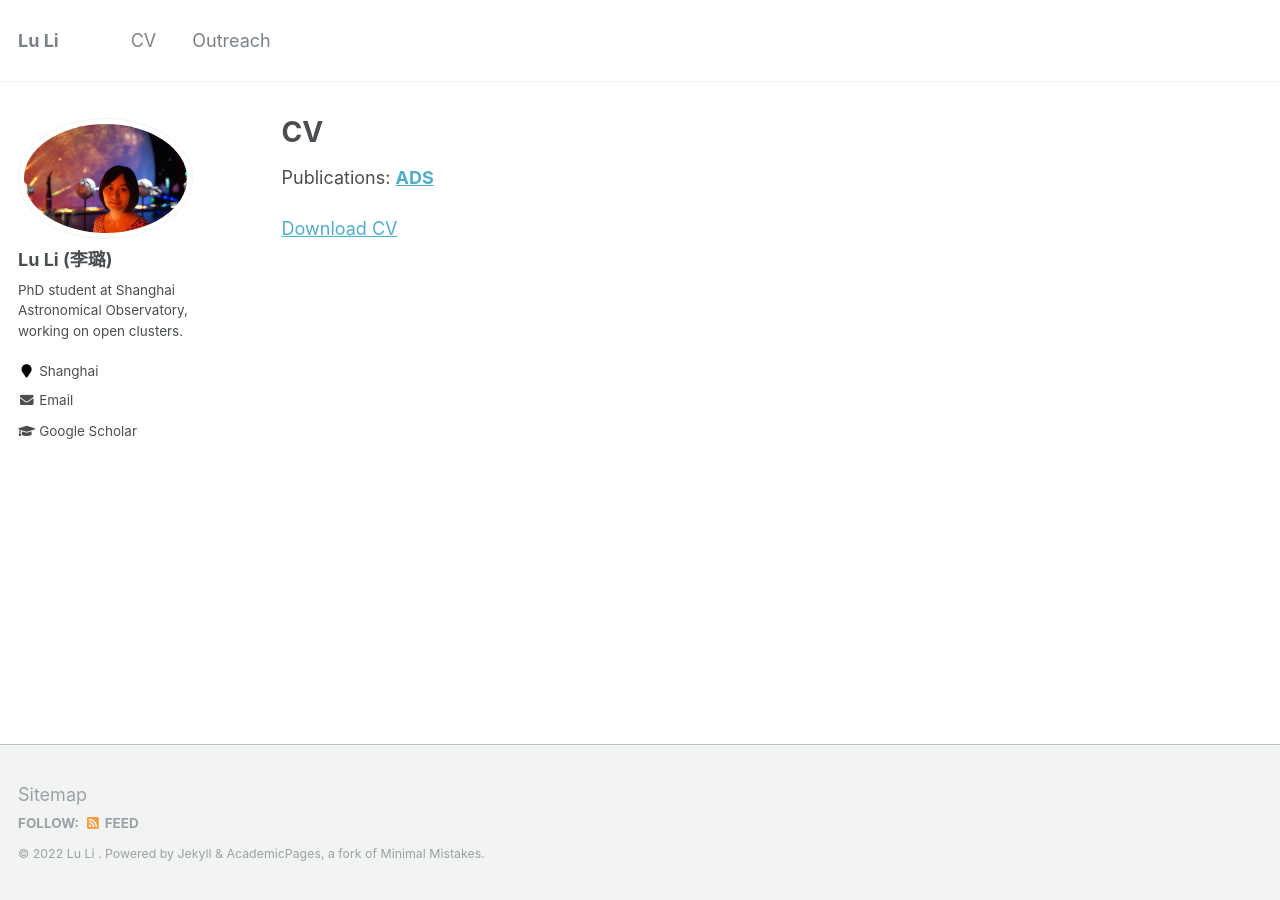
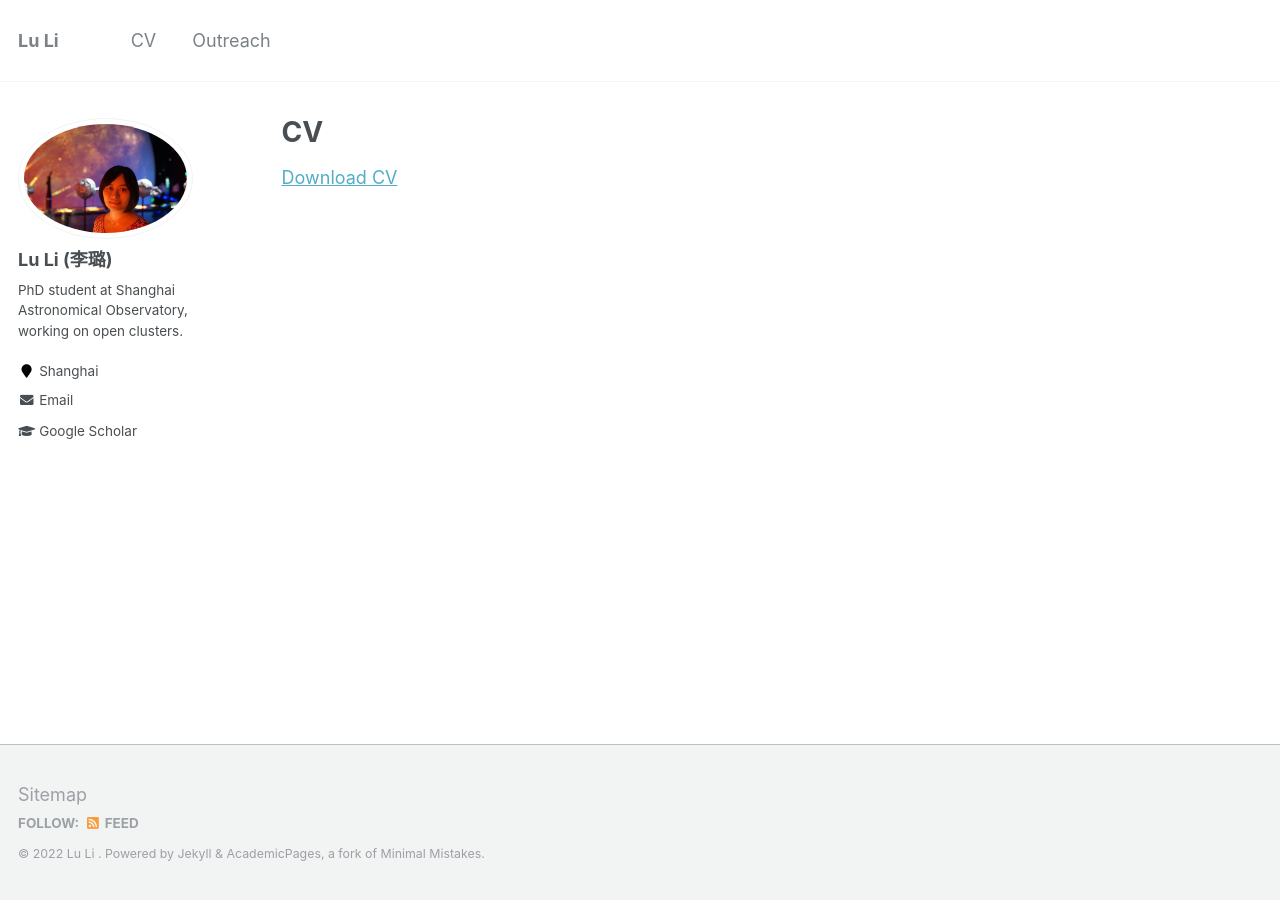
Before and after one commit to luly42/luly42.github.io, a Jekyll site: the page built from _pages/cv.md, in a window 1280 px wide. Built offline with Jekyll 4.4.1, drawn with Linux system fonts in a browser that asks for light colours.

Commit message:
Update cv.md

```diff
--- a/_pages/cv.md
+++ b/_pages/cv.md
@@ -10,6 +10,5 @@ redirect_from:
 
 {% include base_path %}
 
-Publications: [**ADS**](https://ui.adsabs.harvard.edu/public-libraries/51HATpbMQnS7c7aTOCUzsQ)
 
-[Download CV](files/resume_2022.pdf)
+[Download CV](https://luly42.github.io/files/resume_2022.pdf)
```
